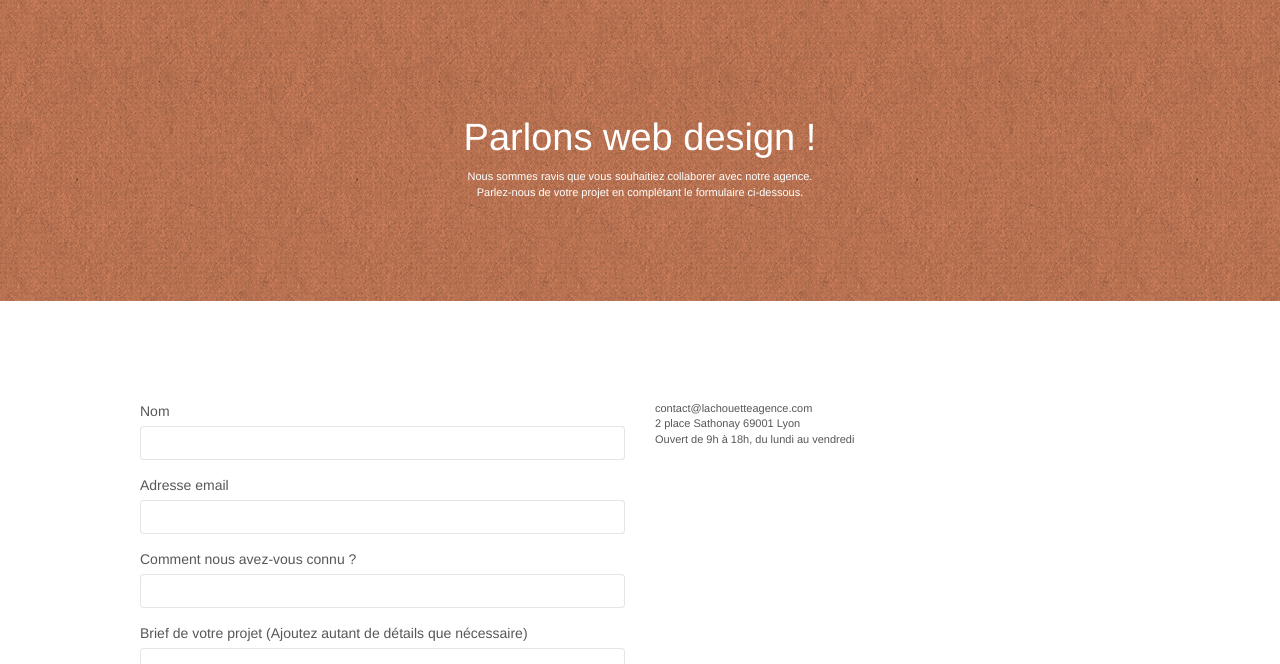
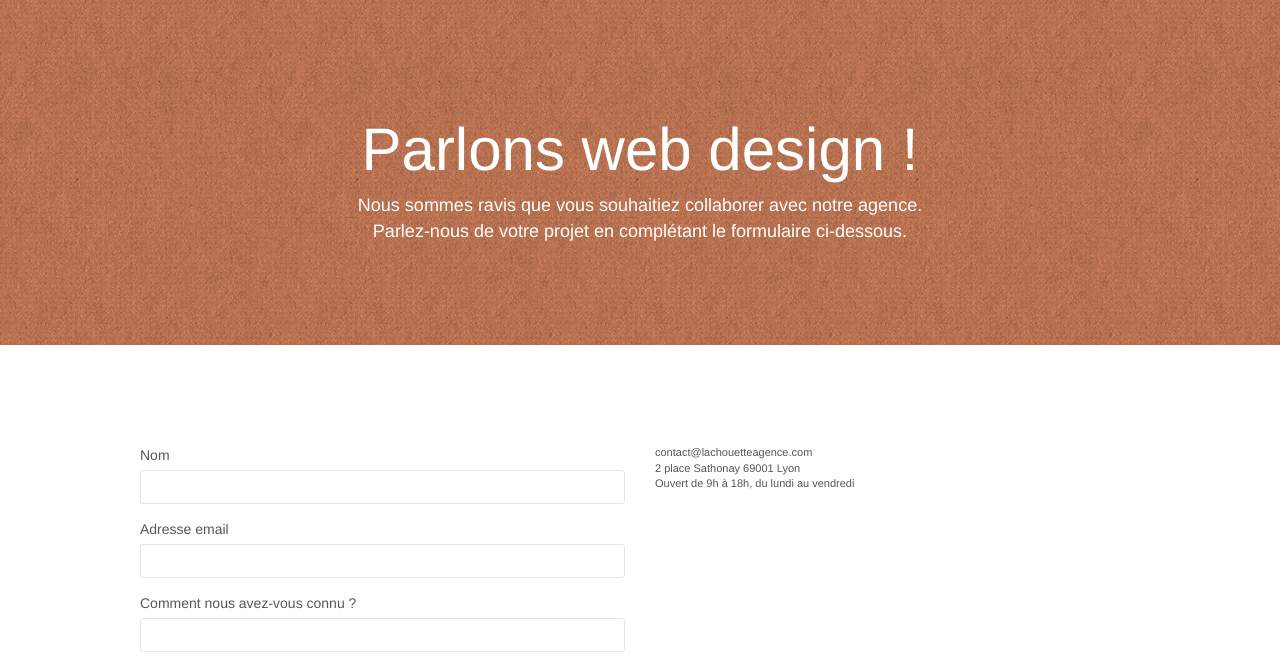
Before and after one commit to ACJF00/MUZIOTTICharly_4_08042021, a plain HTML site: page modified/page2.html in a window 1280 px wide. Shown: the part 95-759 px from the top of the page. Drawn offline with nearby package versions, Linux system fonts and the light colour scheme; files that its build step writes are made by us from their sources; a script that the page names is missing.

Commit message:
contraste

```diff
--- a/modified/style.css
+++ b/modified/style.css
@@ -444,6 +444,7 @@ nav .caret {
 .mg-lg {
     margin-top: 10px;
     margin-bottom: 40px;
+    font-size: 18px;
 }
 
 .btn {
@@ -659,7 +660,7 @@ a {
 }
 
 .hero-bloc-text {
-    font-size: 38px;
+    font-size: 60px;
 }
 
 .hero-bloc-text-sub {
```
